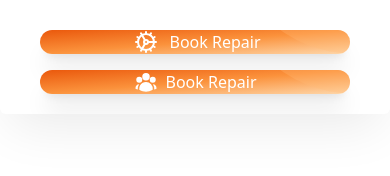
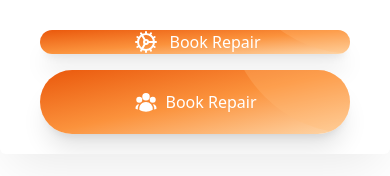
Before and after one commit to alfie-gr/the-it-store-v2, a React (Vite) app: page / in a window 390 px wide. Shown: the part 474-650 px from the top of the page. Built offline with nearby package versions, Linux system fonts and the light colour scheme.

Commit message:
Optimized layout for mobile view

```diff
--- a/src/pages/Home.jsx
+++ b/src/pages/Home.jsx
@@ -66,7 +66,7 @@ export default function Home() {
                     {/*Book Repair */}
                     <Link
                         to="/bookRepair"
-                        className="relative inline-flex items-center justify-center md:px-5 overflow-hidden font-medium text-orange-700 transition duration-300 ease-out rounded-full shadow-xl group hover:ring-1 hover:ring-orange-400"
+                        className="relative inline-flex items-center justify-center md:px-5 py-5 overflow-hidden font-medium text-orange-700 transition duration-300 ease-out rounded-full shadow-xl group hover:ring-1 hover:ring-orange-400"
                     >
                         {/* Icon container */}
                         <div className="z-10 flex items-center justify-center">
```
